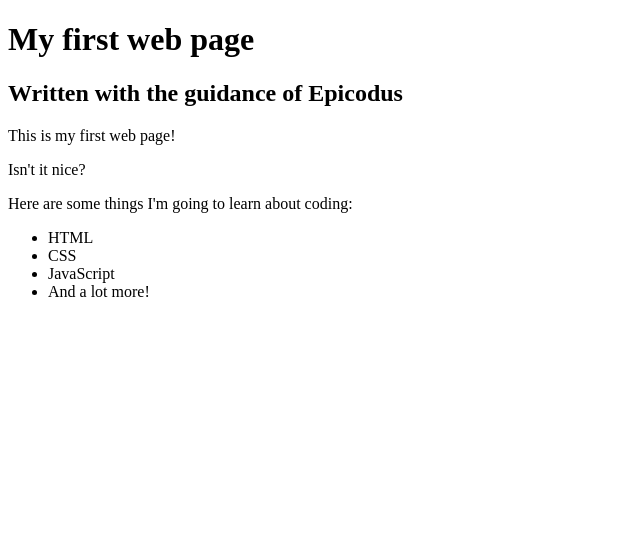
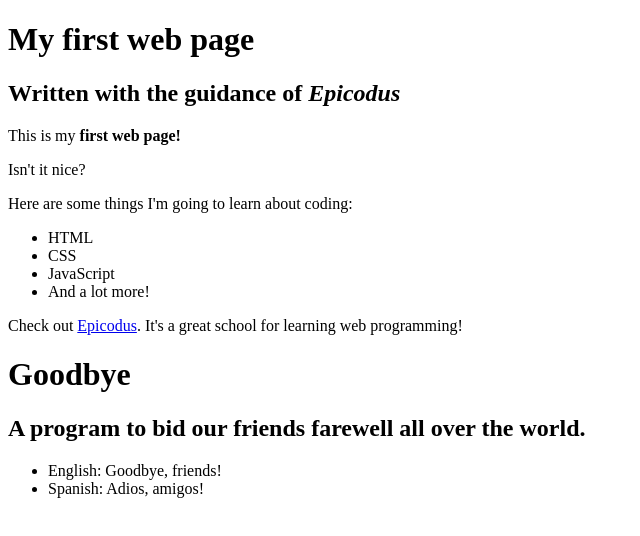
Before and after one commit to TrevorH08/my-first-webpage, a plain HTML site: page my-first-webpage.html in a window 1280 px wide. Shown: the whole page, without its empty margins (0-640 px from the left). Drawn offline with Linux system fonts and the light colour scheme.

Commit message:
add web page with info on favorite things
Co-authored-by: Matthew Belcher <matthewjbelcher7@live.com> Co-authored-by: Brandon Spear <bowdowntotheepicturkey@gmail.com>

```diff
--- a/my-first-webpage.html
+++ b/my-first-webpage.html
@@ -5,9 +5,9 @@
   </head>
   <body>
     <h1>My first web page</h1>
-    <h2>Written with the guidance of Epicodus</h2>
+    <h2>Written with the guidance of <em>Epicodus</em></h2>
 
-    <p>This is my first web page!</p>
+    <p>This is my <strong>first web page!</strong></p>
     <p>Isn't it nice?</p>
 
     <p>Here are some things I'm going to learn about coding:</p>
@@ -17,5 +17,16 @@
       <li>JavaScript</li>
       <li>And a lot more!</li>
     </ul>
+    <p>
+      Check out <a href="http://www.epicodus.com/"> Epicodus</a>. It's a great
+      school for learning web programming!
+      <h1> Goodbye </h1>
+<h2> A program to bid our friends farewell all over the world. </h2>
+
+<ul>
+  <li> English: Goodbye, friends! </li>
+  <li> Spanish:  Adios, amigos! </li>
+</ul>
+    </p>
   </body>
 </html>
```
